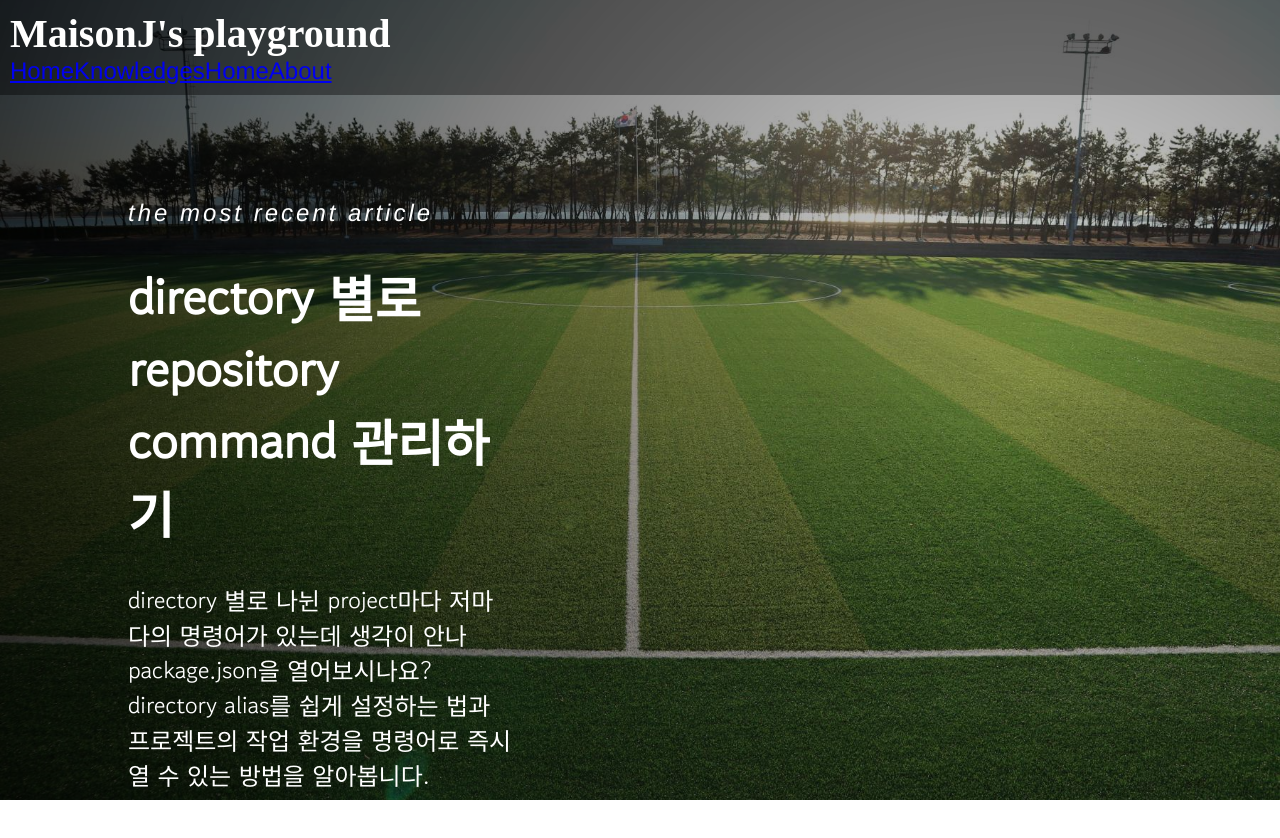
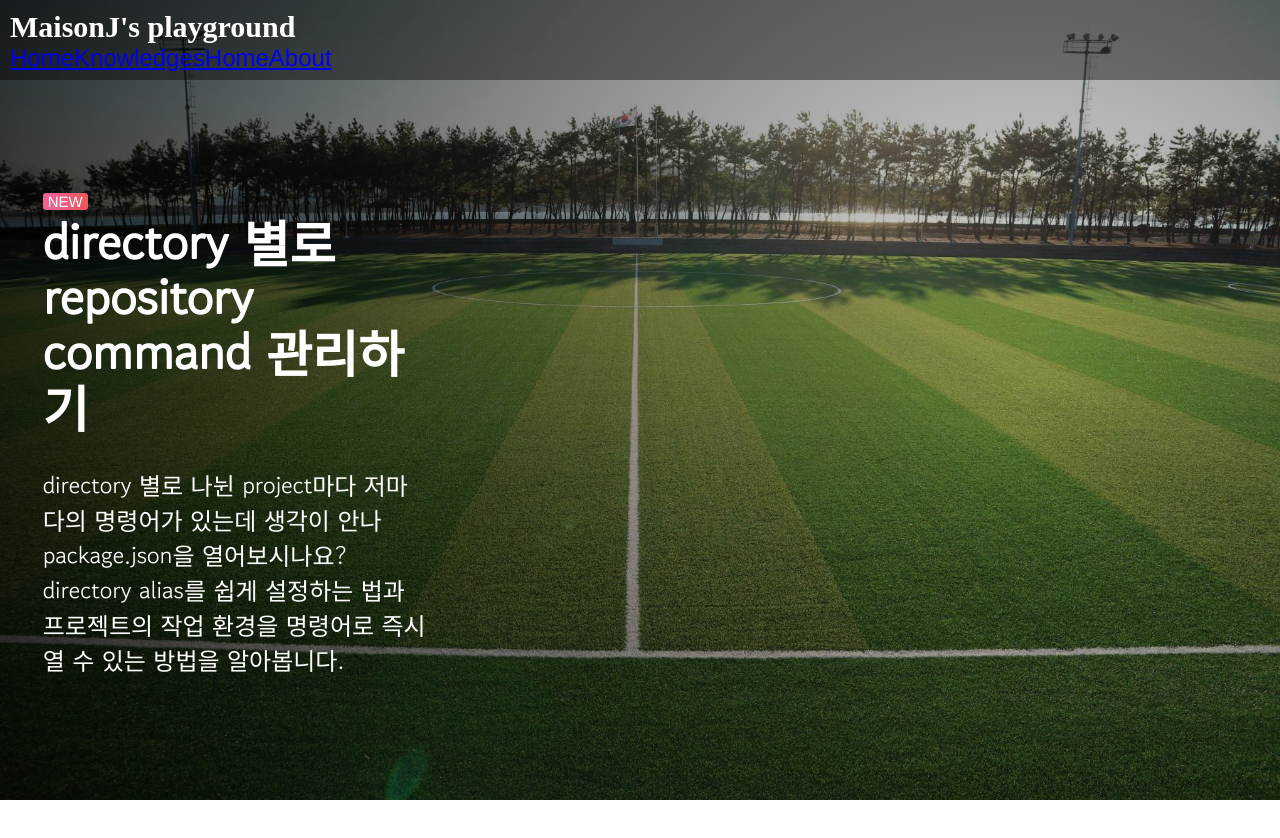
Before and after one commit to MaisonJ0000/maisonJ0000.github.io, a Next.js app: page / in a window 1280 px wide. Shown: the top 838 px of the page. After the commit the page ends 800 px from the top, so only its background shows below. Built offline with nearby package versions, Linux system fonts and the light colour scheme; a web font is replaced by a local one.

Commit message:
fix: hero post style

```diff
--- a/components/elements/heroPostPreview.style.ts
+++ b/components/elements/heroPostPreview.style.ts
@@ -1,12 +1,10 @@
 const heroPostStyle = {
-  width: '30%',
   marginLeft: '10%',
-  '.hover-underline': {
-
-  },
-  '.type': {
-    fontStyle: 'italic',
-    letterSpacing: '3px',
+  '.new-badge': {
+    fontSize: '15px',
+    background: 'linear-gradient(90deg,#ed6292 25%,#ed5760 87.5%)',
+    padding: '0px 5px',
+    borderRadius: '3px',
   },
   '.link__container': {
     textDecoration: 'none',
@@ -14,6 +12,8 @@ const heroPostStyle = {
     color: '#fff',
     h1: {
       fontSize: '50px',
+      lineHeight: '55px',
+      marginTop: '0',
     },
     p: {
       textDecoration: 'none',
--- a/components/elements/heroPostPreview.tsx
+++ b/components/elements/heroPostPreview.tsx
@@ -9,20 +9,16 @@ type Props = {
 }
 
 const HeroPostPreview = ({ post }: Props) => {
-  console.log('[JONGMAN_LOG] post', post, new Date(Date.now() - new Date().getTimezoneOffset() * 60000).toISOString().split('T')[1].slice(0, -1));
   const {
     path,
-    slug,
-    content,
     title,
     description,
-    date,
   } = post;
 
   return (
     <div css={heroPostStyle}>
-      <p className="type">the most recent article</p>
-      <Link href={path}>
+      <span className="new-badge">NEW</span>
+      <Link as={`/posts/${path}`} href="/posts/[...path]">
         <a className="link__container hover-underline">
           <h1>{title}</h1>
           <p>{description}</p>
--- a/components/global.style.tsx
+++ b/components/global.style.tsx
@@ -1,5 +1,4 @@
-import { keyframes, css, Global } from '@emotion/core';
-import styled from '@emotion/styled';
+import { css, Global } from '@emotion/core';
 
 const globalStyles = (
   <Global
@@ -8,9 +7,13 @@ const globalStyles = (
       body {
         margin: 0;
         min-height: 100%;
+        height: 100%;
         font-family: Helvetica, Arial, sans-serif;
         font-size: 24px;
         color: #fff;
+      }
+      div#__next {
+        height: 100%;
       }
       header {
         color: red;
@@ -22,51 +25,14 @@ const globalStyles = (
         overflow: hidden;
         z-index: -1;
       }
+
+      .hover-underline {
+
+      }
     `}
   />
 );
 
-export const basicStyles = css`
-  background-color: white;
-  color: cornflowerblue;
-  border: 1px solid lightgreen;
-  border-right: none;
-  border-bottom: none;
-  box-shadow: 5px 5px 0 0 lightgreen, 10px 10px 0 0 lightyellow;
-  transition: all 0.1s linear;
-  margin: 3rem 0;
-  padding: 1rem 0.5rem;
-`;
-
-export const hoverStyles = css`
-  &:hover {
-    color: white;
-    background-color: lightgray;
-    border-color: aqua;
-    box-shadow: -15px -15px 0 0 aqua, -30px -30px 0 0 cornflowerblue;
-  }
-`;
-export const bounce = keyframes`
-  from {
-    transform: scale(1.01);
-  }
-  to {
-    transform: scale(0.99);
-  }
-`;
-
-export const Basic = styled('div')`
-  ${basicStyles};
-`;
-
-export const Combined = styled('div')`
-  ${basicStyles};
-  ${hoverStyles};
-  & code {
-    background-color: linen;
-  }
-`;
-
 export {
   globalStyles,
 };
--- a/components/layouts/header.style.ts
+++ b/components/layouts/header.style.ts
@@ -5,7 +5,7 @@ const headerStyle = {
     '.navbar__brand': {
       color: '#fff',
       fontFamily: 'Zen Tokyo Zoo',
-      fontSize: '40px',
+      fontSize: '30px',
       fontWeight: '900',
       textDecoration: 'none',
     },
--- a/components/layouts/mainLayout.js
+++ b/components/layouts/mainLayout.js
@@ -31,7 +31,7 @@ const MainLayout = ({ children }) => (
     </Head>
     <div className="main-layout" css={MainLayoutStyle}>
       <Header />
-      <div className="main-layout__container">
+      <div className="main-layout__content">
         {children}
       </div>
     </div>
--- a/components/layouts/mainLayout.style.ts
+++ b/components/layouts/mainLayout.style.ts
@@ -1,15 +1,16 @@
 const MainLayoutStyle = {
-  height: '100vh',
+  minHeight: '100vh',
+  display: 'grid',
+  gridTemplateRows: '80px auto',
   background: 'radial-gradient(circle at 80%, rgba(0, 0, 0, 0.1), rgba(0, 0, 0, 0.8))',
   header: {
     color: 'red',
   },
-  '.main-layout__container': {
-    display: 'flex',
-    justifyItems: 'start',
+  '.main-layout__content': {
+    color: '#fff',
+    display: 'grid',
+    gridTemplateColumns: '1fr 2fr',
     alignItems: 'center',
-    minHeight: '100vh',
-    color: '#fff',
   },
 };
 
```
